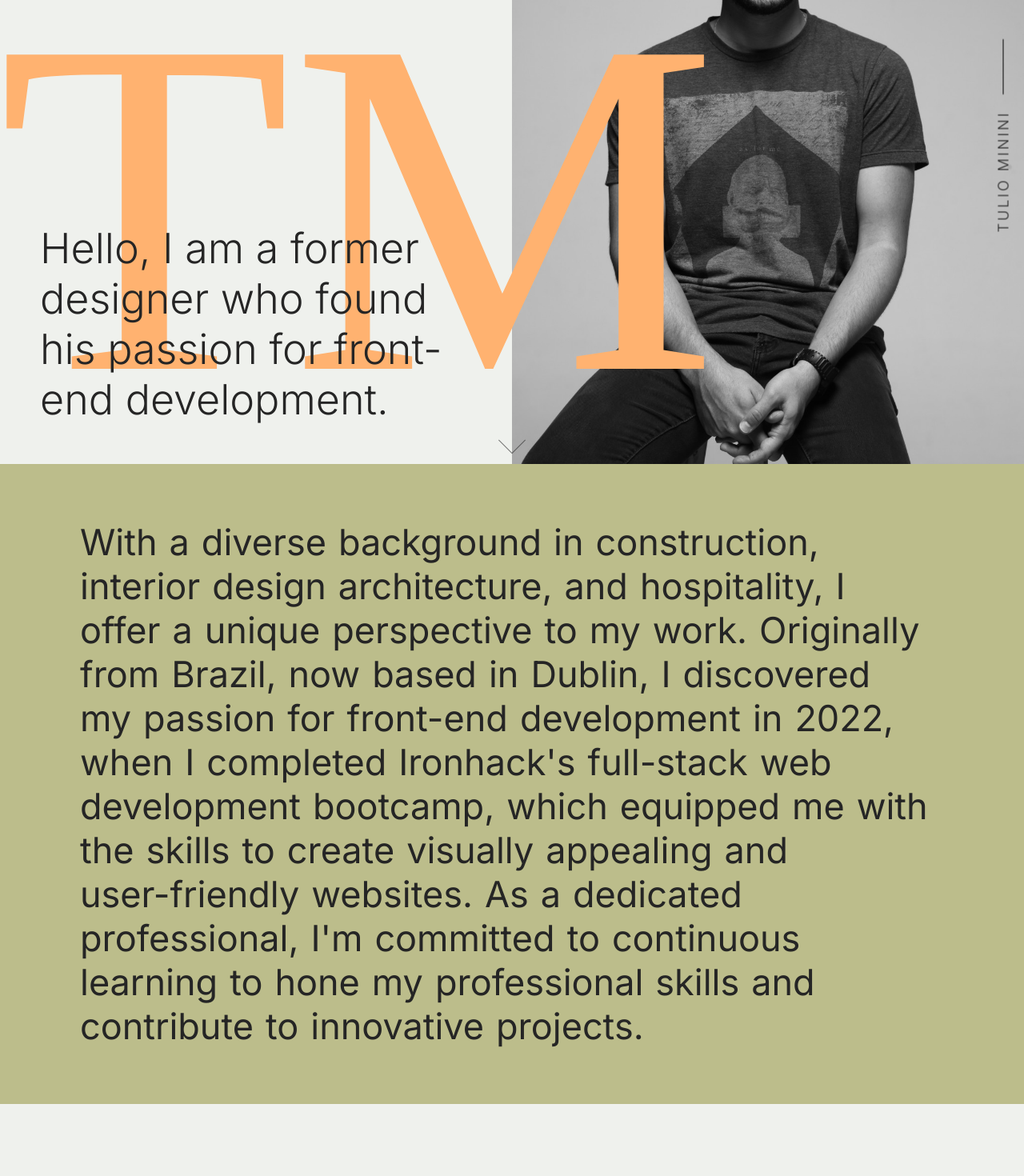
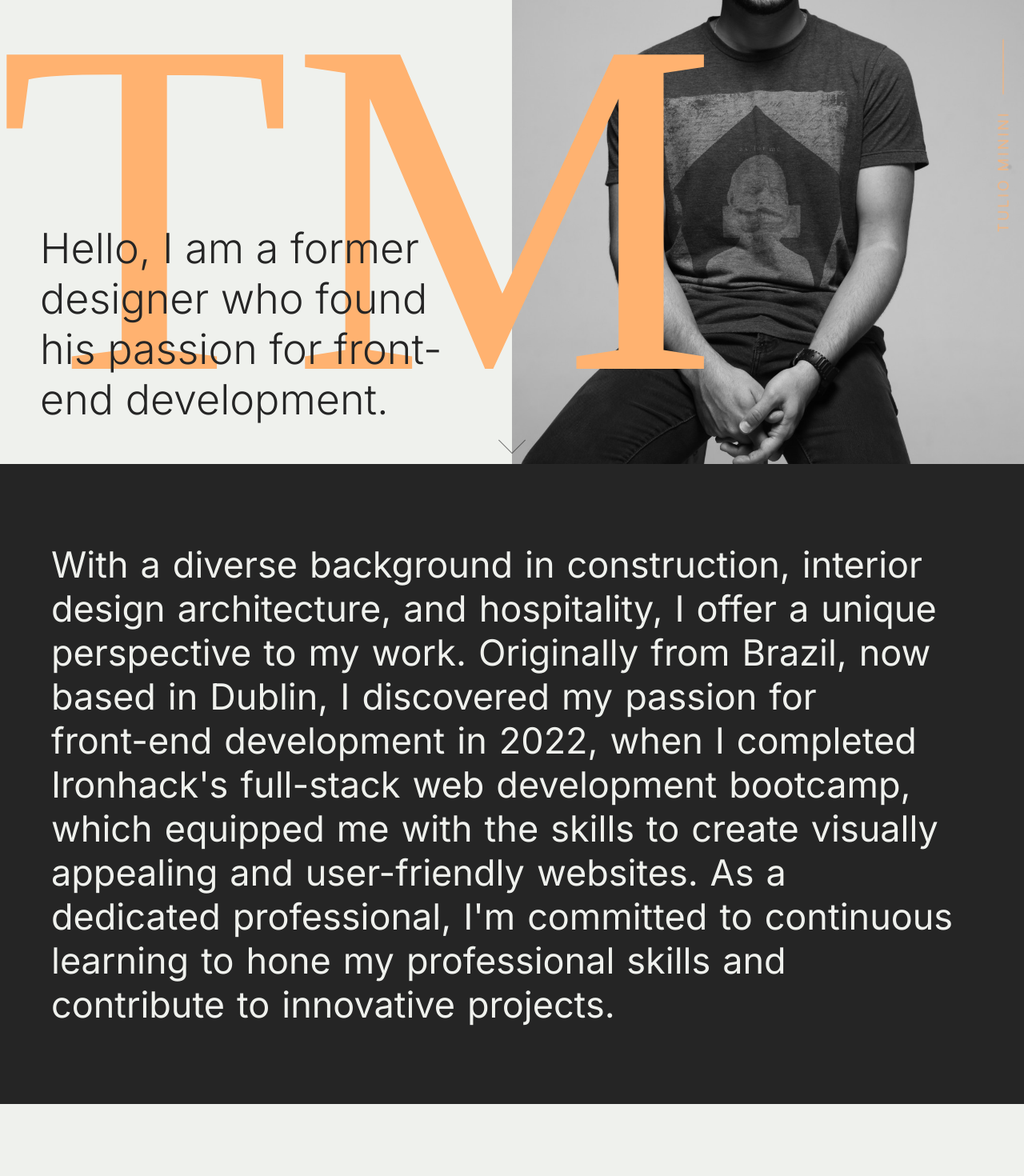
Before and after one commit to t-minini/my-website-v3, a React (Create React App) app: page / in a window 1280 px wide. Shown: the part 220-1690 px from the top of the page at 80% size. Built offline with nearby package versions, Linux system fonts and the light colour scheme; a web font is replaced by a local one.

Commit message:
styling updated

```diff
--- a/src/App.module.css
+++ b/src/App.module.css
@@ -9,7 +9,7 @@
   --green-dark: #bcbd8b;
   --green-darker: #606c38;
 
-  --font-dark: #252525;
+  --black: #252525;
 
   --light-300: 300; /* used */
   --regular-400: 400;
@@ -27,7 +27,7 @@ html {
   width: 100%;
   /* background-color: var(--color2-blue); */
   cursor: default;
-  color: var(--font-dark);
+  color: var(--black);
 }
 
 *,
--- a/src/components/about/About.jsx
+++ b/src/components/about/About.jsx
@@ -34,8 +34,8 @@ export function About() {
             className={style.word}
             style={{
               color: hoveredWords[index]
-                ? 'var(--green-light)'
-                : 'var(--font-dark)',
+                ? 'var(--orange)'
+                : 'var(--gray-lighter)',
             }}
             onMouseOver={() => handleWordHover(index)}
             onMouseLeave={handleWordLeave}
--- a/src/components/about/About.module.css
+++ b/src/components/about/About.module.css
@@ -1,25 +1,27 @@
 .about {
   width: 100vw;
   height: 100vh;
-  background-color: var(--green-dark);
-  padding: 10rem;
+  /* height: fit-content; */
+  background-color: var(--black);
+  padding: 5%;
   display: flex;
   align-items: center;
+  /* color: var(--gray-lighter); */
 }
 
 .about span.word {
   font-size: 4.5rem;
   display: inline-block;
   transition: color 0.3s ease-in-out; /* Increase the duration for color transition */
-  color: var(--font-dark); /* Default text color */
+
   margin-right: 1.5rem; /* Add margin between words */
 }
 
 .about span.word:hover {
-  color: var(--green-light); /* Your desired hover color */
+  color: var(--orange); /* Your desired hover color */
   transform: scale(0.99); /* Scale up on hover */
 }
 
 .about span.word.hovered {
-  color: var(--green-light);
+  color: var(--orange);
 }
--- a/src/components/hero/Hero.module.css
+++ b/src/components/hero/Hero.module.css
@@ -62,8 +62,8 @@
   cursor: pointer;
   width: 2.4rem;
   height: 2.4rem;
-  border-left: 0.1rem solid var(--font-dark);
-  border-bottom: 0.1rem solid var(--font-dark);
+  border-left: 0.1rem solid var(--black);
+  border-bottom: 0.1rem solid var(--black);
   -webkit-transform: rotate(-45deg);
   transform: rotate(-45deg);
   -webkit-animation: arrow 1.5s infinite;
--- a/src/components/name-vertical/Vertical.module.css
+++ b/src/components/name-vertical/Vertical.module.css
@@ -10,6 +10,6 @@
 .vertical h3 {
   font-size: 1.8rem;
   font-weight: var(--light-300);
-  color: var(--font-dark);
+  color: var(--orange);
   letter-spacing: 0.3rem;
 }
```
Also changed, not shown: src/assets/icons/black-line.svg.
